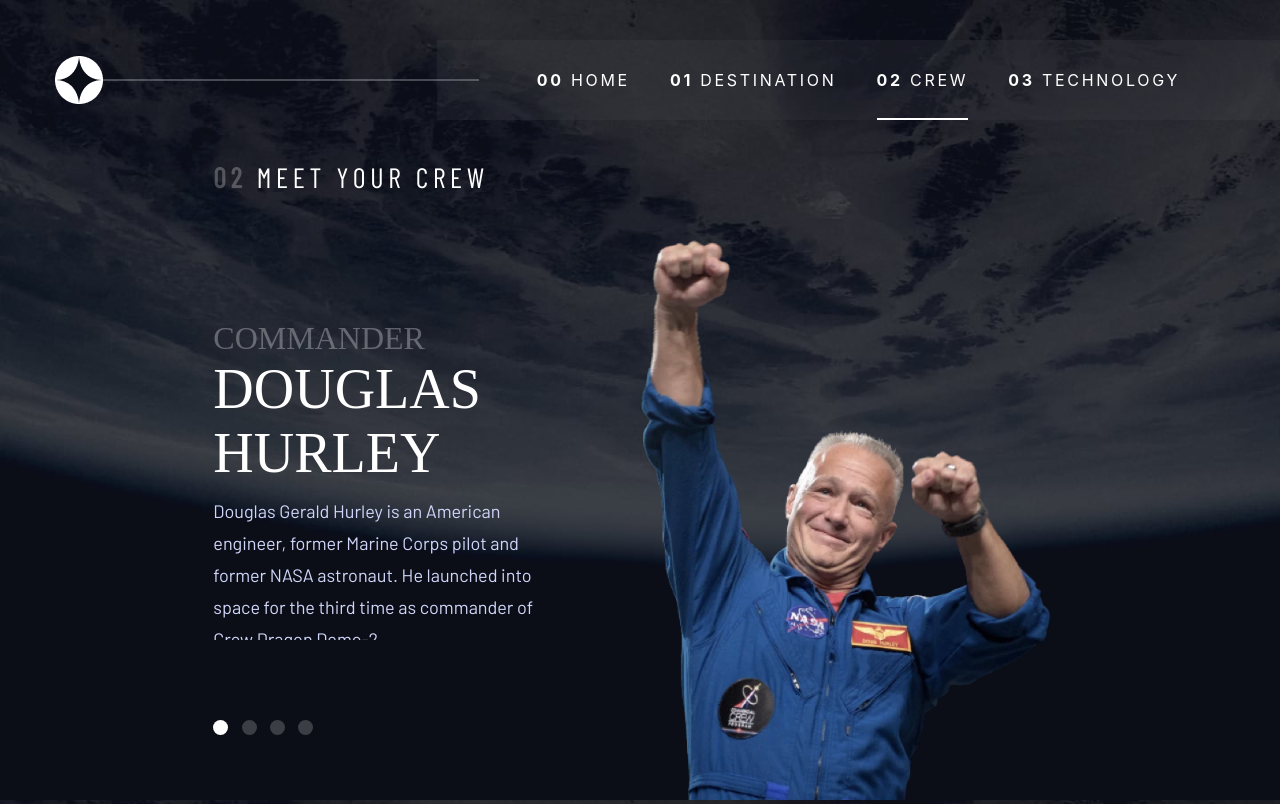
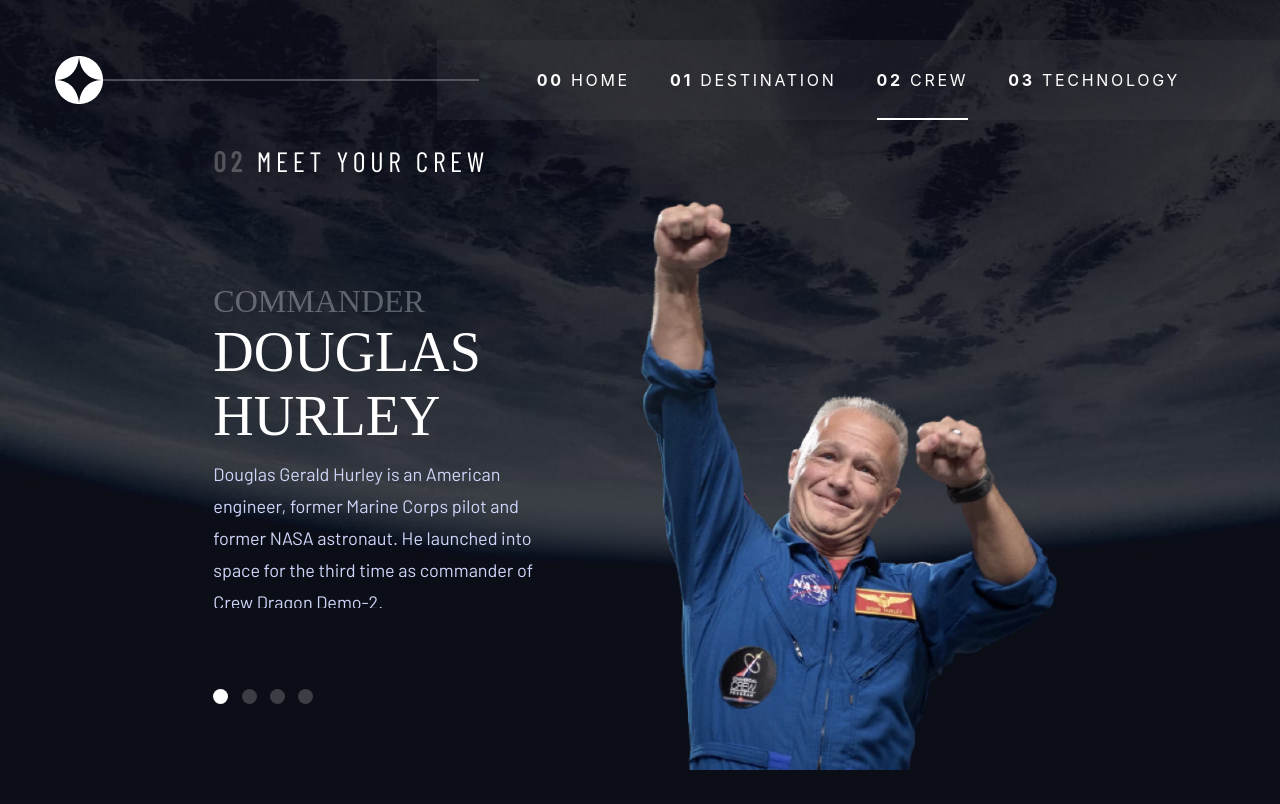
Before and after one commit to EmanMahm0ud/Space-Tourism, a React (Create React App) app: page /crew in a window 1280 px wide. Built offline with nearby package versions, Linux system fonts and the light colour scheme; a web font is replaced by a local one.

Commit message:
edit responsive height

```diff
--- a/src/App.css
+++ b/src/App.css
@@ -154,8 +154,9 @@
 
 body {
   background-size: cover;
+  background-repeat: no-repeat;
+  background-color: #0d0e17;
   color: var(--main-color);
-  overflow: hidden;
 }
 
 main {
@@ -164,7 +165,7 @@
 }
 
 .content {
-  height: 80vh;
+  height: 650px;
   display: grid;
   grid-template-columns: repeat(12, 1fr);
   grid-template-rows: repeat(8, 1fr);
@@ -311,11 +312,6 @@
 
 /* -------------------------- */
 
-.crew {
-  position: absolute;
-  bottom: 0;
-}
-
 .crew h2,
 .technology h2 {
   font-size: 56px;
@@ -338,6 +334,7 @@
 .crew .title {
   grid-column: 3 / 6;
   grid-row: 1;
+  align-self: center;
 }
 
 .crew section {
@@ -386,7 +383,6 @@
 /* -------------------------- */
 
 .technology {
-  height: 80vh;
   display: flex;
   align-items: center;
 }
```
